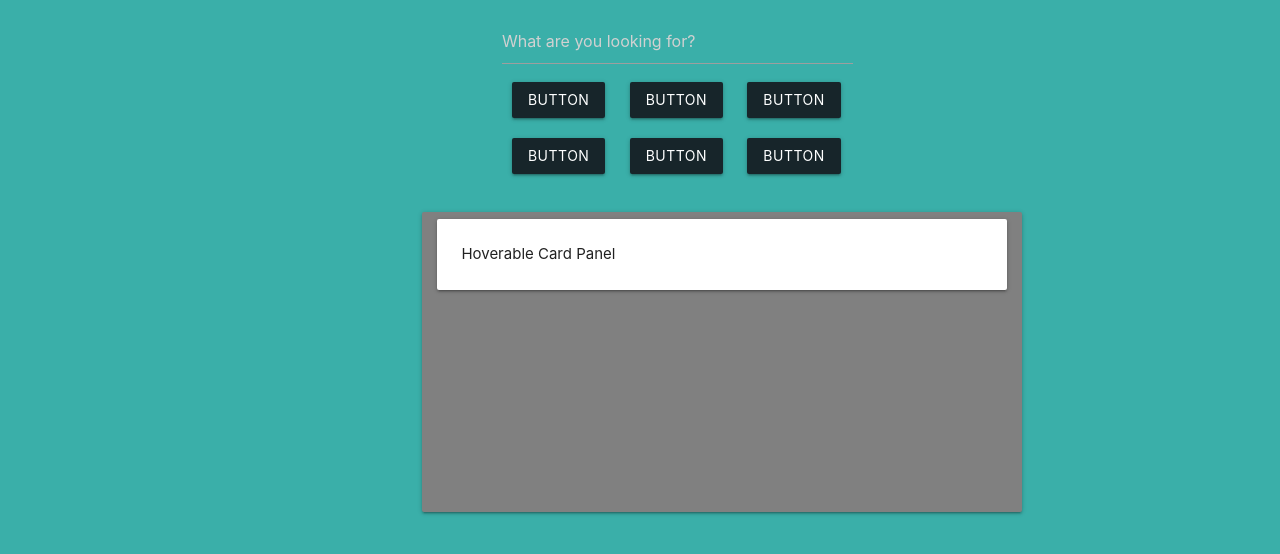
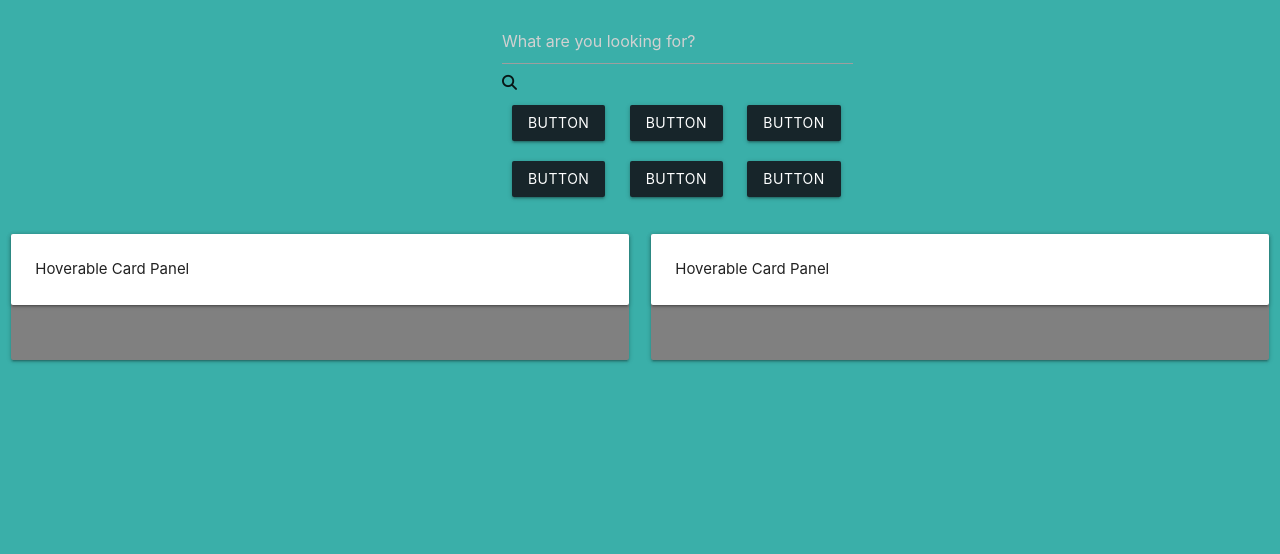
Before and after one commit to knaber4124/group-project-1, a plain HTML site: page index.html in a window 1280 px wide. Shown: the part 118-672 px from the top of the page. Drawn offline with nearby package versions, Linux system fonts and the light colour scheme; a web font is replaced by a local one.

Commit message:
cards styled

```diff
--- a/index.html
+++ b/index.html
@@ -33,7 +33,8 @@
     <div class="container">
         <div class="row">
             <div class="search col s12 offset-m4 m5">
-                <input type="text" class="searchTerm" placeholder="What are you looking for?">
+                <div><input type="text" class="searchTerm" placeholder="What are you looking for?"><i
+                        class="fas fa-search"></i></div>
                 <a class="waves-effect waves-light btn" id="button">button</a>
                 <a class="waves-effect waves-light btn" id="button">button</a>
                 <a class="waves-effect waves-light btn" id="button">button</a>
@@ -46,11 +47,22 @@
         </div>
     </div>
 
-    <div class="col s12 m7">
-        <div class="card">
-            <div class="card-panel hoverable"> Hoverable Card Panel</div>
-            <div class="card-image">
+    <div class="row">
+        <div class="col s12 m6">
+            <div class="card">
+                <div class="card-panel hoverable"> Hoverable Card Panel</div>
+                <div class="card-image">
 
+                </div>
+            </div>
+        </div>
+
+        <div class="col s12 m6">
+            <div class="card">
+                <div class="card-panel hoverable"> Hoverable Card Panel</div>
+                <div class="card-image">
+
+                </div>
             </div>
         </div>
     </div>
--- a/style.css
+++ b/style.css
@@ -18,18 +18,18 @@ h1 {
 
 
 .card {
-    display: inline-block;
     background-color: grey;
-    width: 600px;
-    height: 300px;
-    margin-left: 33%;
-    padding-right: 15px;
-    padding-left: 15px;
+    /* width: 600px;
+    height: 300px; */
+    /* padding-right: 15px;
+    padding-left: 15px; */
+    /* float: left; */
 }
 
 div.card-image {
-    width: 600px;
-    height: 300px;
+    /* width: 600px;
+    height: 300px; */
+    padding: 20px;
 }
 
 .card-content {
```
